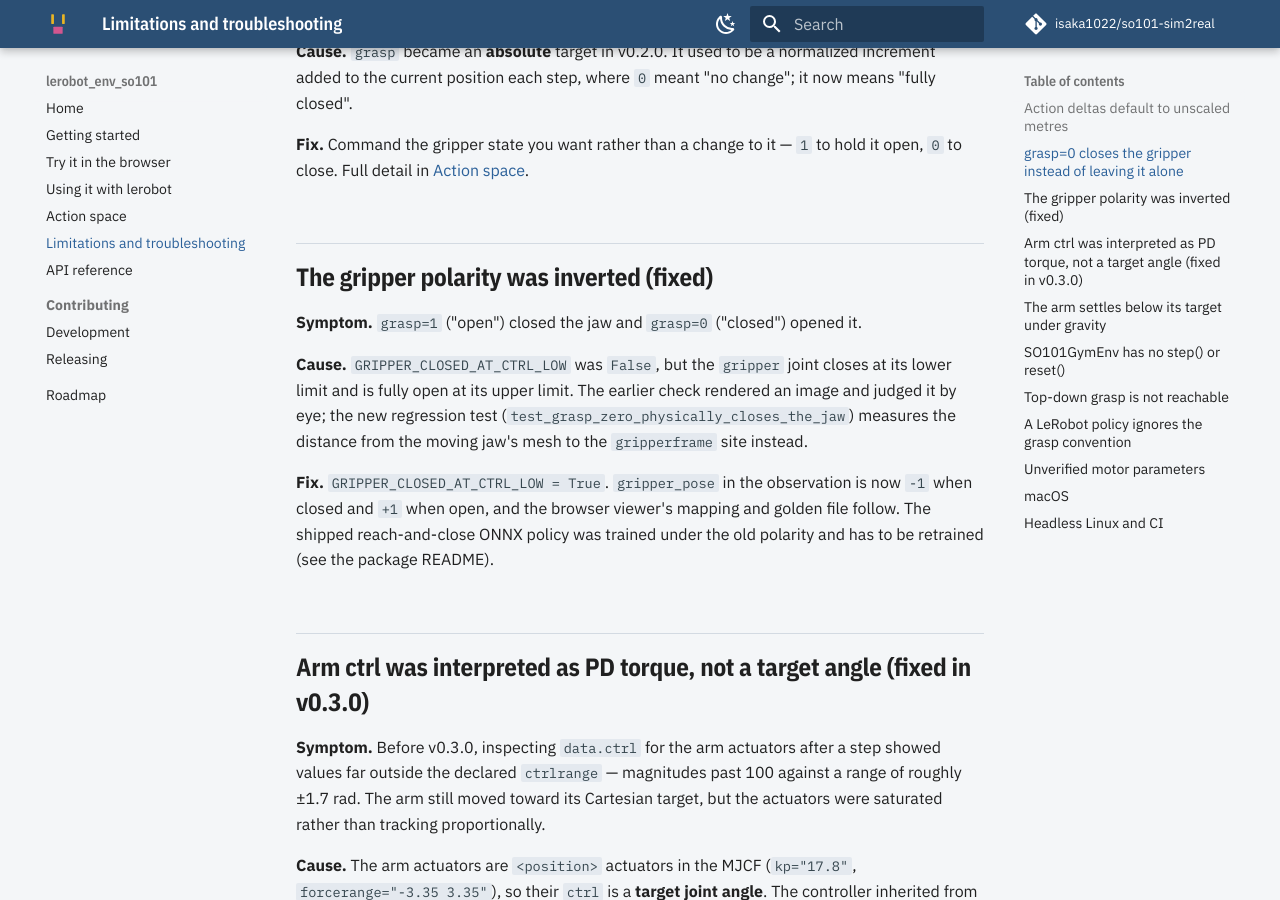
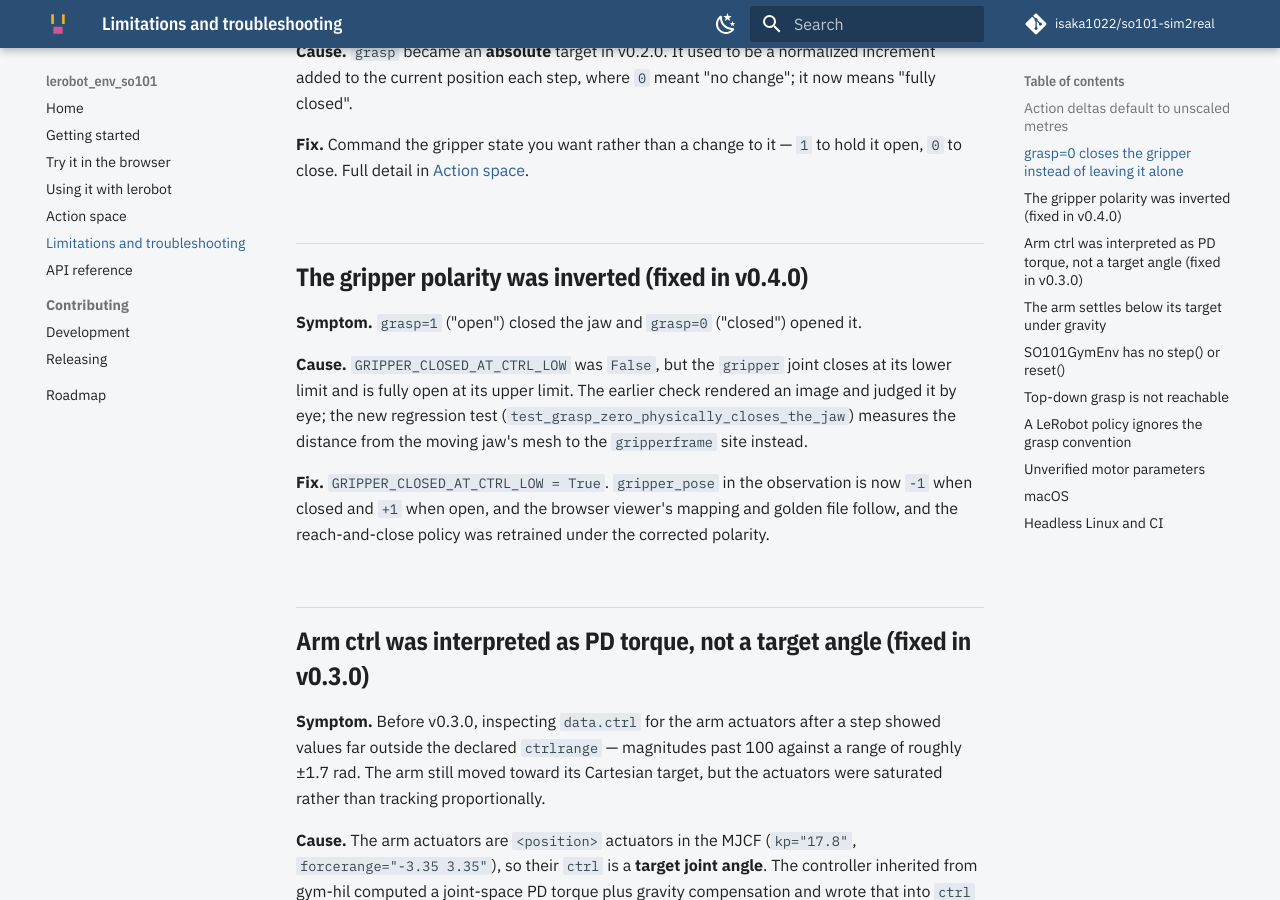
Before and after one commit to isaka1022/so101-sim2real, an MkDocs documentation site: the page built from docs/limitations.md, in a window 1280 px wide and 900 px high, scrolled down 920 px. Built offline with MkDocs 1.6.1 and Material for MkDocs 9.7.7, drawn with Linux system fonts in a browser that asks for light colours; comment, search, counter and statistics services are not loaded.

Commit message:
fix(policy): retrain the reach-and-close policy under the corrected gripper polarity
Re-collected 300 demonstrations, retrained with the default settings and
re-exported the ONNX. Scripted success is 300/300, the BC policy 100/100
(mean final distance 0.032 m). Align the web viewer's reset comment with the
actual initial gripper state and mark the limitations entry as fixed.

Co-Authored-By: Claude Sonnet 5.5 <noreply@anthropic.com>

```diff
--- a/docs/limitations.md
+++ b/docs/limitations.md
@@ -43,7 +43,7 @@ normalized increment added to the current position each step, where `0` meant
 to hold it open, `0` to close. Full detail in
 [Action space](action-space.md#the-gripper-is-absolute-and-that-is-a-breaking-change).
 
-## The gripper polarity was inverted (fixed)
+## The gripper polarity was inverted (fixed in v0.4.0)
 
 **Symptom.** `grasp=1` ("open") closed the jaw and `grasp=0` ("closed") opened it.
 
@@ -55,8 +55,8 @@ moving jaw's mesh to the `gripperframe` site instead.
 
 **Fix.** `GRIPPER_CLOSED_AT_CTRL_LOW = True`. `gripper_pose` in the observation
 is now `-1` when closed and `+1` when open, and the browser viewer's mapping
-and golden file follow. The shipped reach-and-close ONNX policy was trained
-under the old polarity and has to be retrained (see the package README).
+and golden file follow, and the reach-and-close policy was retrained under the
+corrected polarity.
 
 ## Arm ctrl was interpreted as PD torque, not a target angle (fixed in v0.3.0)
 
```
Also changed, not shown: packages/lerobot_env_so101/README.md (+1 -7 lines), 2 other files.
